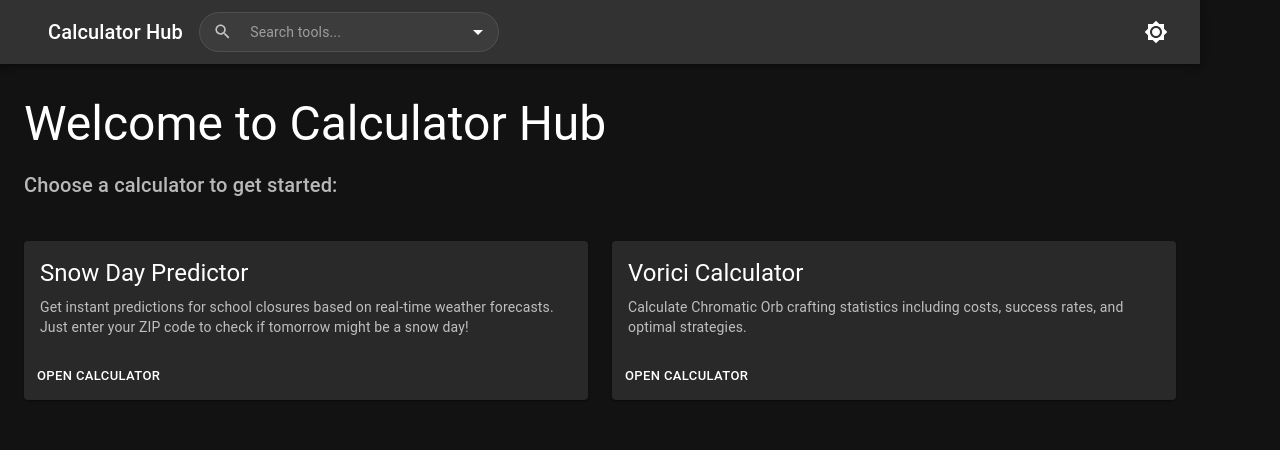
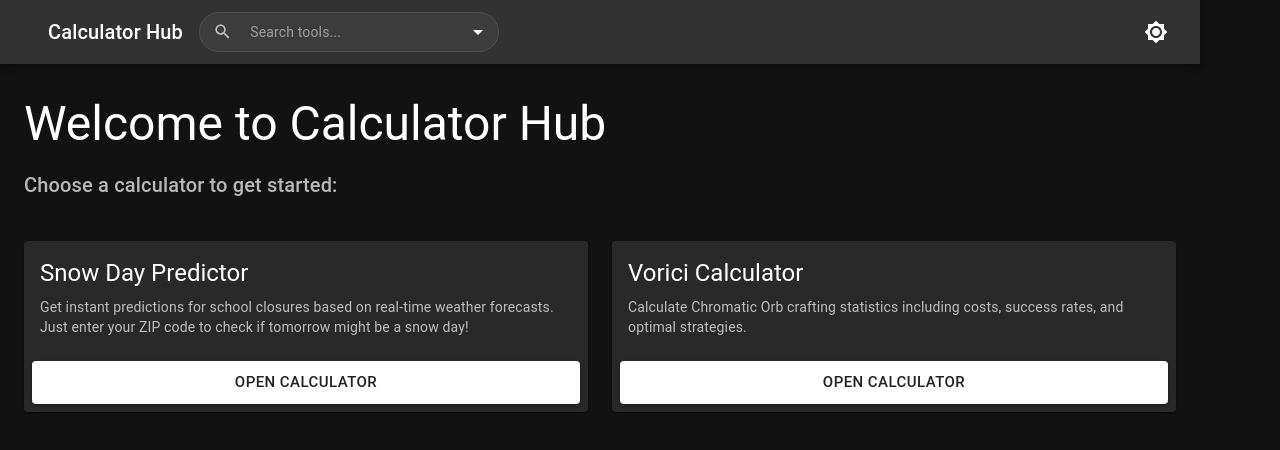
Before and after one commit to fajrmn/calculator-hub, a React (Vite) app: page / in a window 1280 px wide. Shown: the top 450 px of the page. Built offline with nearby package versions, Linux system fonts and the light colour scheme; no server answers.

Commit message:
Fix: Update routing and UI components for Netlify deployment

```diff
--- a/src/App.jsx
+++ b/src/App.jsx
@@ -11,12 +11,13 @@ function App() {
   return (
     <HelmetProvider>
       <ThemeProvider>
-        <Router>
+        <Router basename="/">
           <Layout>
             <Routes>
-              <Route path="/" element={<Home />} />
+              <Route exact path="/" element={<Home />} />
               <Route path="/snow-day-calculator" element={<SnowDayCalculator />} />
               <Route path="/vorici-calculator" element={<VoriciCalculator />} />
+              <Route path="*" element={<Home />} />
             </Routes>
           </Layout>
         </Router>
--- a/src/pages/Home.jsx
+++ b/src/pages/Home.jsx
@@ -44,7 +44,14 @@ const Home = () => {
                 </Typography>
               </CardContent>
               <CardActions>
-                <Button component={RouterLink} to={calc.path} size="small" color="primary">
+                <Button
+                  component={RouterLink}
+                  to={calc.path}
+                  size="large"
+                  color="primary"
+                  variant="contained"
+                  sx={{ width: '100%' }}
+                >
                   Open Calculator
                 </Button>
               </CardActions>
```
Also changed, not shown: 1 other file (tests, documents, lock files or other folders).
